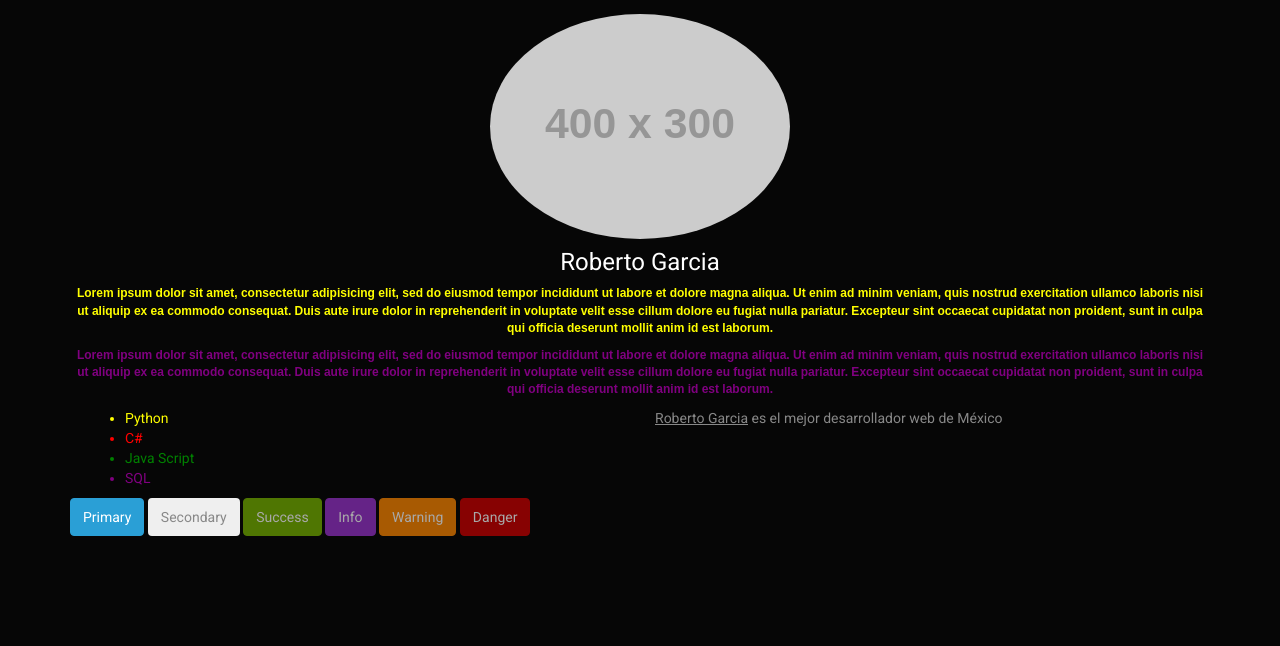
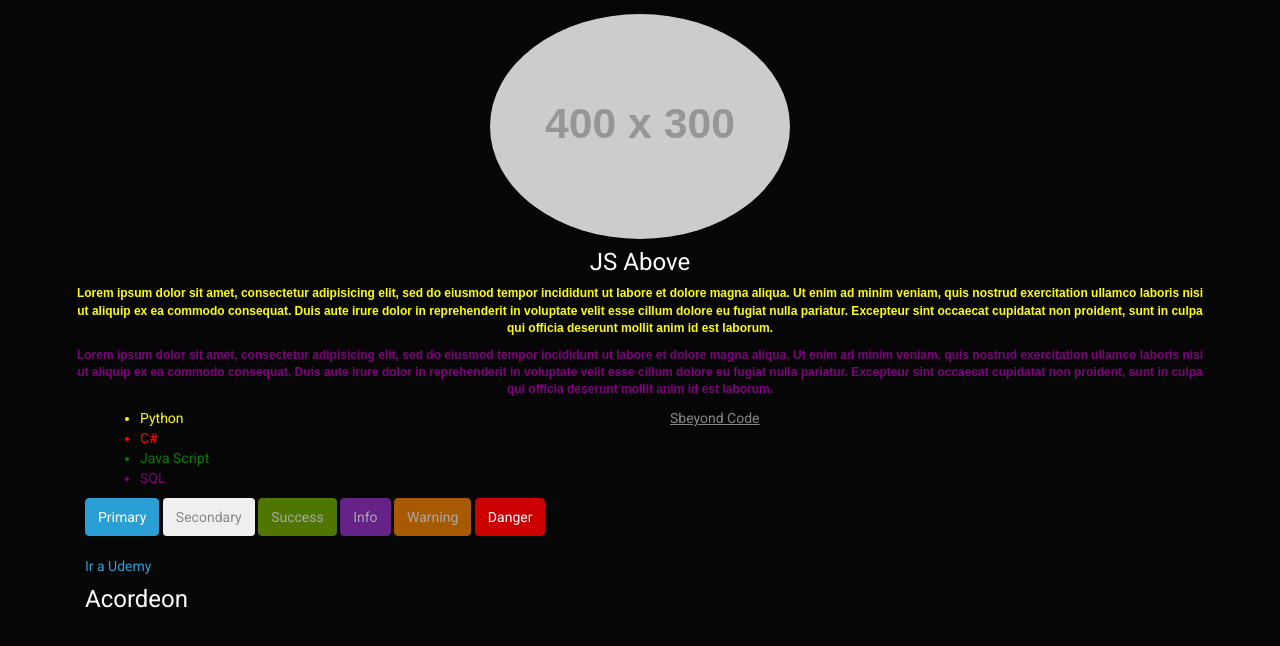
Before and after one commit to robavy/JqueryPractice, a plain HTML site: page index.html in a window 1280 px wide. Shown: the part 58-704 px from the top of the page. Drawn offline with nearby package versions, Linux system fonts and the light colour scheme; placeholder pictures from the web are drawn by us.

Commit message:
Utilizacion de Eventos

```diff
--- a/index.html
+++ b/index.html
@@ -50,7 +50,7 @@
 	<div class="row">
 		<div class="col-md-12 text-center">
 			<img class="img-fluid" id="img-principal" src="http://placehold.it/400x300">
-			<h4>Roberto Garcia</h4>
+			<h4>JS Above</h4>
       <p>Lorem ipsum dolor sit amet, consectetur adipisicing elit, sed do eiusmod
       tempor incididunt ut labore et dolore magna aliqua. Ut enim ad minim veniam,
       quis nostrud exercitation ullamco laboris nisi ut aliquip ex ea commodo
@@ -64,7 +64,8 @@
       consequat. Duis aute irure dolor in reprehenderit in voluptate velit esse
       cillum dolore eu fugiat nulla pariatur. Excepteur sint occaecat cupidatat non
       proident, sunt in culpa qui officia deserunt mollit anim id est laborum.</p>
-		</div>
+    </div>
+  </div>
 
    <div class="container">
      <div class="col-md-6">
@@ -88,12 +89,22 @@
          <button type="button" id="btn3" class="btn btn-success disabled">Success</button>
          <button type="button" id="btn4" class="btn btn-info disabled">Info</button>
          <button type="button" id="btn5" class="btn btn-warning disabled">Warning</button>
-         <button type="button" id="btn6" class="btn btn-danger disabled">Danger</button>
+         <button type="button" id="btn6" class="btn btn-danger">Danger</button>
        </div>
      </div>
+    <br>
+     <a id="linkUdemy" href="http://www.udemy.com">Ir a Udemy</a>
    </div>
-	</div>
+
+   <div class="container" id="acordeon">
+    <div class="row">
+      <div class="col-md-12">
+        <h4>Acordeon</h4>
+      </div>
+    </div>
+   </div>
 </div>
+
 
 <!-- MODAL -->
 <div class="modal">
--- a/js/app.js
+++ b/js/app.js
@@ -8,7 +8,7 @@ $(document).ready(function(){
 	//MODIFICACIONES AL SEGUNDO BLOQUE
 	$(".col-md-6")
 		.find('p')
-		.html("<u>Roberto Garcia</u> es el mejor desarrollador web de México");
+		.html("<u>Sbeyond Code</u>");
 
 	$(".col-md-6 > ul li")
 		.eq(1)
@@ -39,6 +39,8 @@ $(document).ready(function(){
 	end()
 	*/
 
+});
+
 	//7.- EVENTOS
 	$("#btn1").on("click",function(){
 		console.log("Click");
@@ -52,4 +54,23 @@ $(document).ready(function(){
 	$("#img-principal").on("mouseleave", function(){
 		$(this).attr("src", "http://placehold.it/400x300");
 	});
-});
+
+	$("#btn6").on("click", function(){
+		console.log("Click en el boton danger");
+	});
+	$("#linkUdemy").on("click", function(e){
+		e.preventDefault();
+		console.log("clicl en el link...");
+
+		var link = $(this).attr("href");
+		console.log(link);
+		window.location = link;
+	});
+
+	/*
+	.on("click")
+	.on("mouseenter")
+	.on("mouseleave")
+	event.preventDefault
+	window.location =
+	.this*/
```
